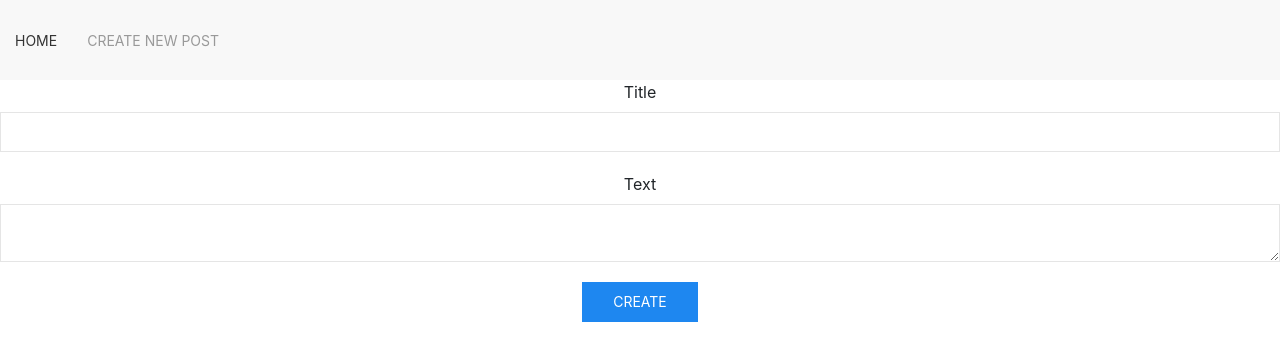
After one commit to balaraju1278/blog, a Django app: template myblog/blog/templates/create_post.html in a window 1280 px wide. The commit adds this page. Shown: the top 361 px of the page. Run offline with Django 3.2, Linux system fonts and the light colour scheme; the template is opened without the code that fills it, so the values that code supplies are empty; some libraries are stand-ins or nearby versions.

Commit message:
added home and create post html files

```diff
--- a/myblog/blog/templates/base.html
+++ b/myblog/blog/templates/base.html
@@ -13,18 +13,8 @@
         <div class="uk-navbar-left">
 
             <ul class="uk-navbar-nav">
-                <li class="uk-active"><a href="#">Active</a></li>
-                <li>
-                    <a href="#">Parent</a>
-                    <div class="uk-navbar-dropdown">
-                        <ul class="uk-nav uk-navbar-dropdown-nav">
-                            <li class="uk-active"><a href="#">Active</a></li>
-                            <li><a href="#">Item</a></li>
-                            <li><a href="#">Item</a></li>
-                        </ul>
-                    </div>
-                </li>
-                <li><a href="#">Item</a></li>
+                <li class="uk-active"><a href="#">Home</a></li>
+                <li><a href="#">Create New Post</a></li>
             </ul>
 
         </div>
--- /dev/null
+++ b/myblog/blog/templates/create_post.html
@@ -0,0 +1,24 @@
+{% extends 'base.html' %}
+{% block inner_content %}
+<div class="contianer">
+	<div class="row">
+		<div class="col-lg-12 text-center uk-padding-medium">
+			<form method="post" class="uk-form">
+				<div class="uk-margin">
+					<label>Title</label>
+					<input type="text" name="title" class="uk-input" required="required">
+				</div>
+				<div class="uk-margin">
+					<label>Text</label>
+					<textarea class="uk-textarea" name="text" required="required">
+
+					</textarea>
+				</div>
+				<div class="uk-margin">
+					<button type="submit" class="uk-button uk-button-primary">Create</button>
+				</div>
+			</form>
+		</div>
+	</div>
+</div>
+{% endblock %}
```
Also changed, not shown: myblog/blog/templates/home.html (+13 -0 lines).
